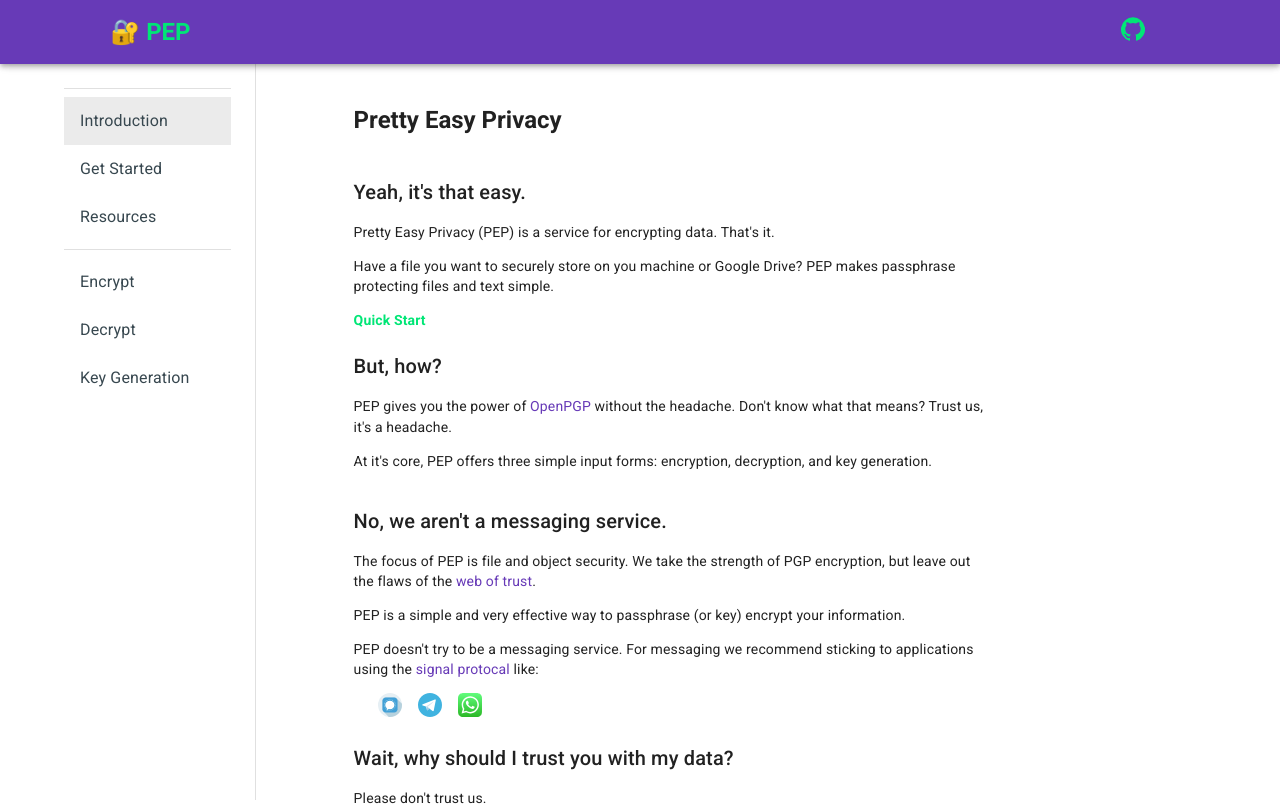
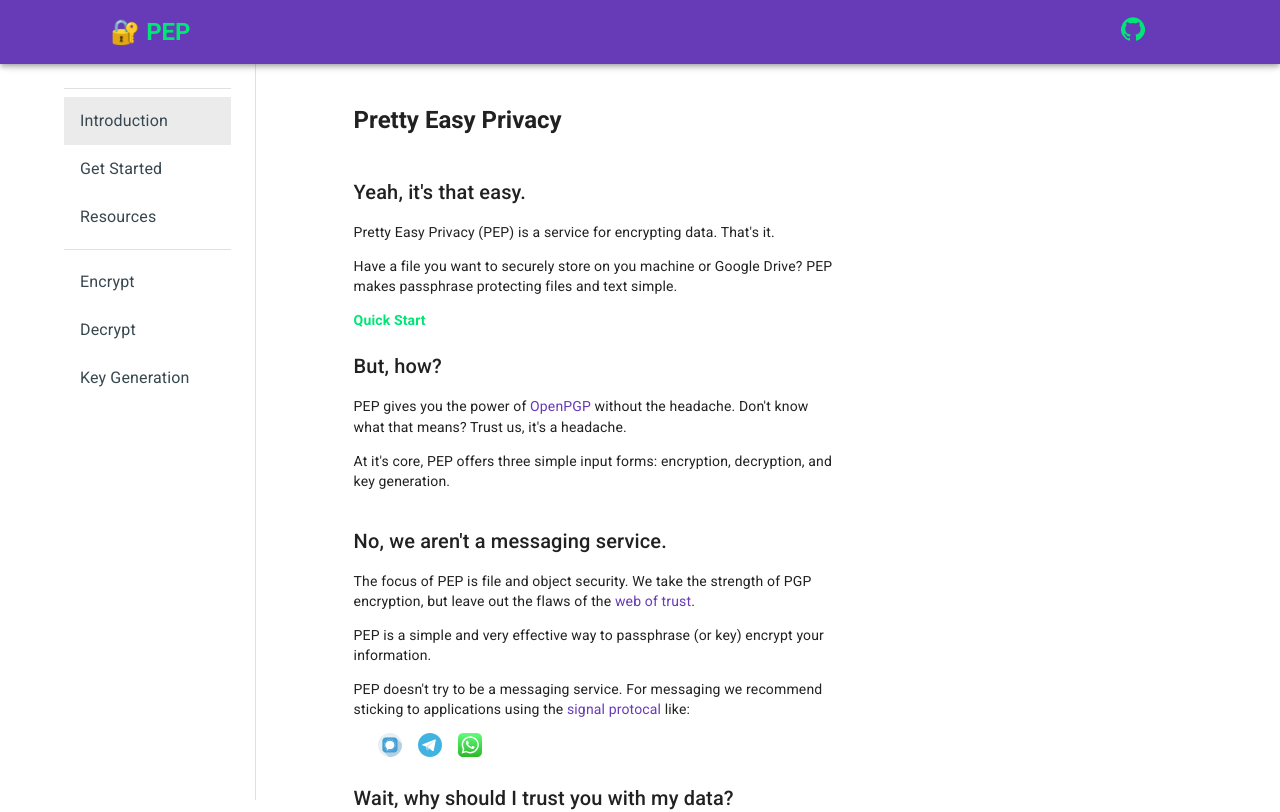
Before and after one commit to smhaley/pretty_easy_privacy, a React (Create React App) app: page / in a window 1280 px wide. Shown: the top 812 px of the page. Built offline with nearby package versions, Linux system fonts and the light colour scheme.

Commit message:
style updates

```diff
--- a/src/App.js
+++ b/src/App.js
@@ -37,17 +37,16 @@ const useStyles = makeStyles((theme) => ({
   },
 
   layout: {
-    maxWidth: "700px",
+    display: "flex",
+    justifyContent: "center",
+    maxWidth: "550px",
     marginLeft: theme.spacing(2),
     marginRight: theme.spacing(2),
   },
   paper: {
-    display: 'flex',
-    justifyContent:'center',
-    // marginBottom: theme.spacing(3),
-    [theme.breakpoints.up(600 + theme.spacing(3) * 2)]: {
-      marginBottom: theme.spacing(6),
-    },
+    // [theme.breakpoints.up(600 + theme.spacing(3) * 2)]: {
+    //   marginBottom: theme.spacing(6),
+    // },
   },
 }));
 
```
